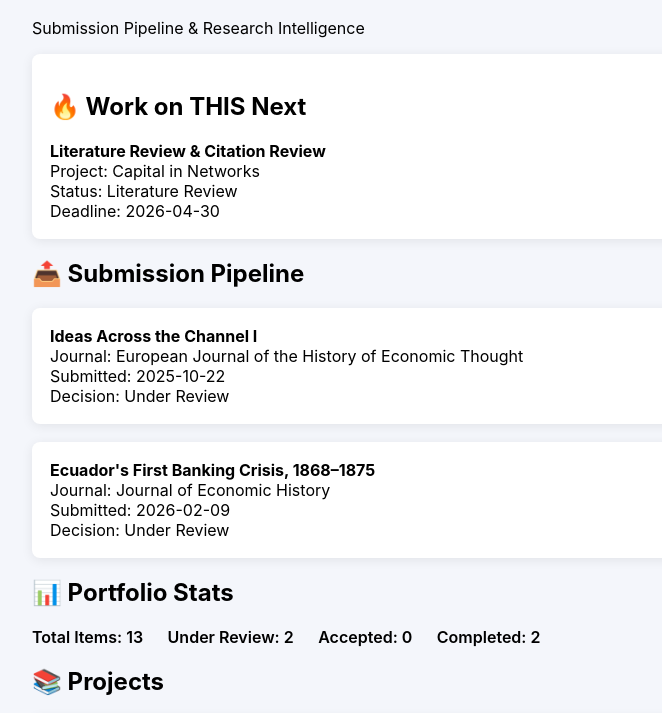
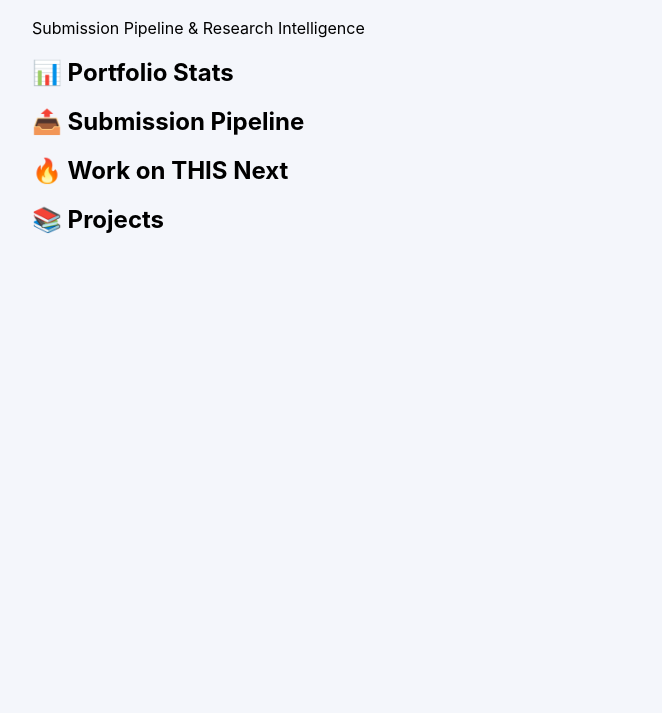
Before and after one commit to Faborja83/project-dashboard, a plain HTML site: page index.html in a window 1280 px wide. Shown: the part 82-795 px from the top of the page, without its empty margins (8-670 px from the left). Drawn offline with Linux system fonts and the light colour scheme.

Commit message:
Rearrange sections in index.html

```diff
--- a/index.html
+++ b/index.html
@@ -13,18 +13,18 @@
   <p>Submission Pipeline & Research Intelligence</p>
 </header>
 
-<section id="planner"></section>
+<h2>📊 Portfolio Stats</h2>
+<section id="stats"></section>
 
 <h2>📤 Submission Pipeline</h2>
 <div id="pipeline"></div>
 
-<h2>📊 Portfolio Stats</h2>
-<section id="stats"></section>
+<h2>🔥 Work on THIS Next</h2>
+<section id="planner"></section>
 
 <h2>📚 Projects</h2>
 <div id="projects"></div>
 
-<script src="app.js"></script>
+</body>
 
-</body>
 </html>
```
